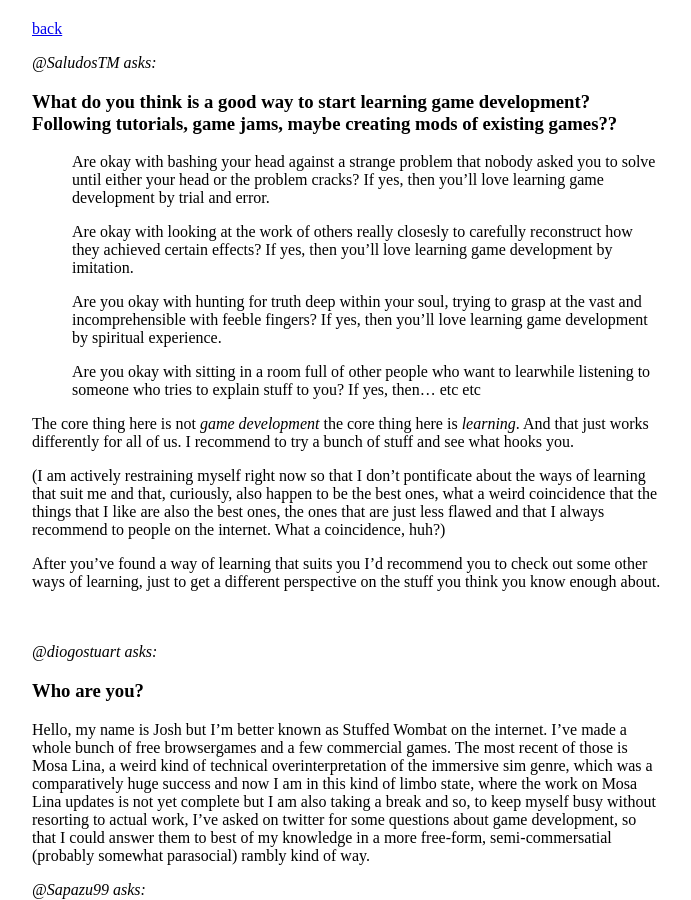
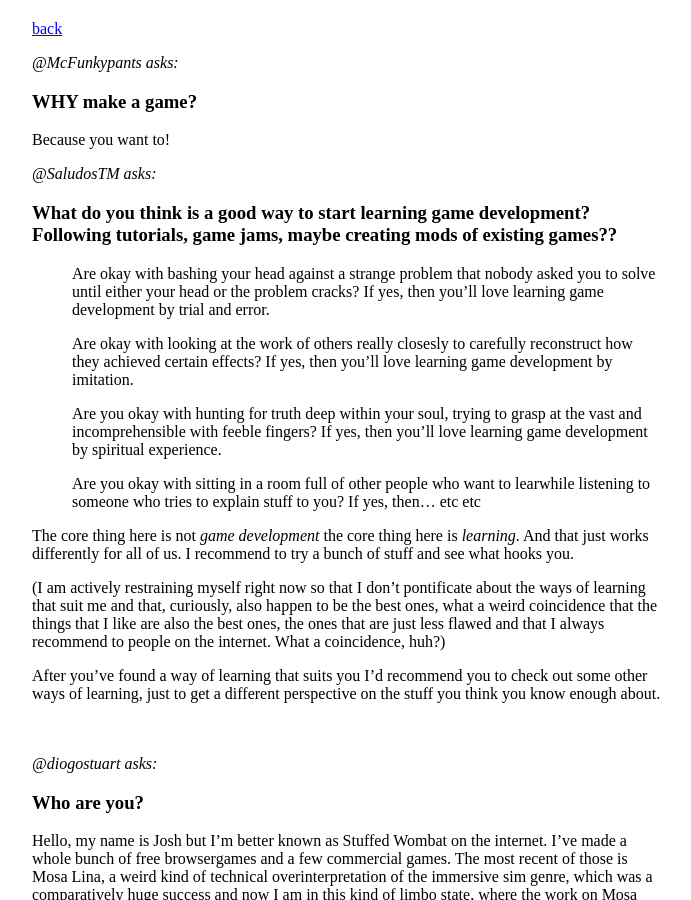
Before and after one commit to stuffedwombat/stuffedwombat.github.io, a Jekyll site: the page built from qa.md, in a window 1280 px wide and 900 px high. Shown: the whole window, without its empty margins (292-983 px from the left). Built offline with Jekyll 4.4.1, drawn with Linux system fonts in a browser that asks for light colours; our own code applies the rules of GitHub Pages for plain Markdown files; comment, search, counter and statistics services are not loaded.

Commit message:
Update qa.md

```diff
--- a/qa.md
+++ b/qa.md
@@ -1,4 +1,8 @@
 [back](thinking)
+
+*@McFunkypants asks:*
+### WHY make a game?
+Because you want to!
 
 *@SaludosTM asks:*
 ### What do you think is a good way to start learning game development? Following tutorials, game jams, maybe creating mods of existing games??
```
